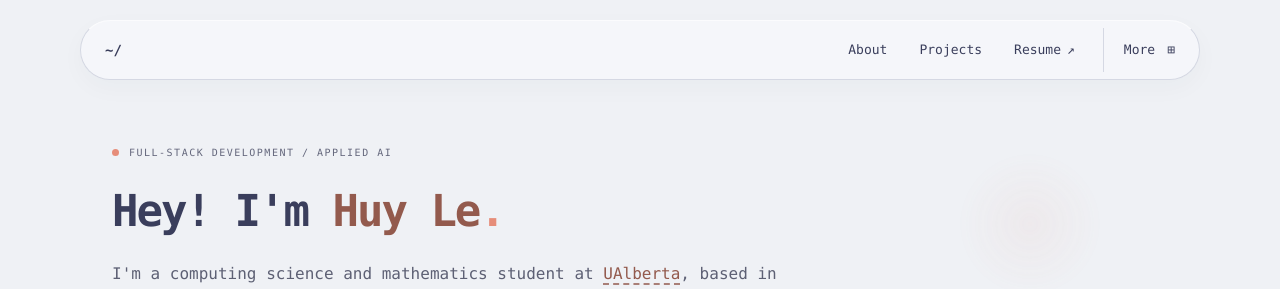
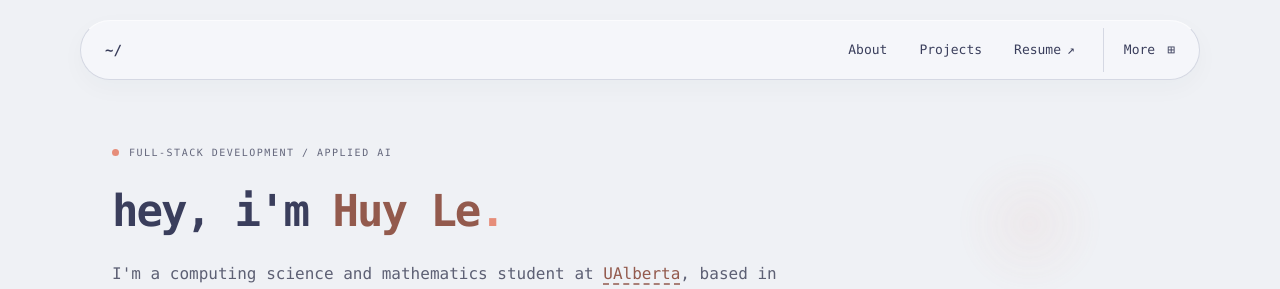
Before and after one commit to giahuyyle/portfolio, a React (Vite) app: page / in a window 1280 px wide. Shown: the top 289 px of the page. Built offline with nearby package versions, Linux system fonts and the light colour scheme; the HTML template or start-up script is replaced by a standard one.

Commit message:
chore: update hero

```diff
--- a/src/sections/Hero.tsx
+++ b/src/sections/Hero.tsx
@@ -7,7 +7,7 @@ export default function Hero() {
         <section className="wrap hero">
             <p className="small-label">
                 <span className="peach-dot" /> Full-stack development / Applied AI</p>
-            <h1 tabIndex={-1}>Hey! I&apos;m <span className="accent">Huy Le</span>
+            <h1 tabIndex={-1}>hey, i&apos;m <span className="accent">Huy Le</span>
                 <span className="hero-period">.</span>
             </h1>
             <p className="hero-copy">I&apos;m a computing science and mathematics student at <a className="inline-link" href="https://www.ualberta.ca/" target="_blank" rel="noreferrer">UAlberta</a>, based in Edmonton, AB. I build full-stack applications with React, JS/TS, and Python, and enjoy working on applied AI and the systems behind it.</p>
```
